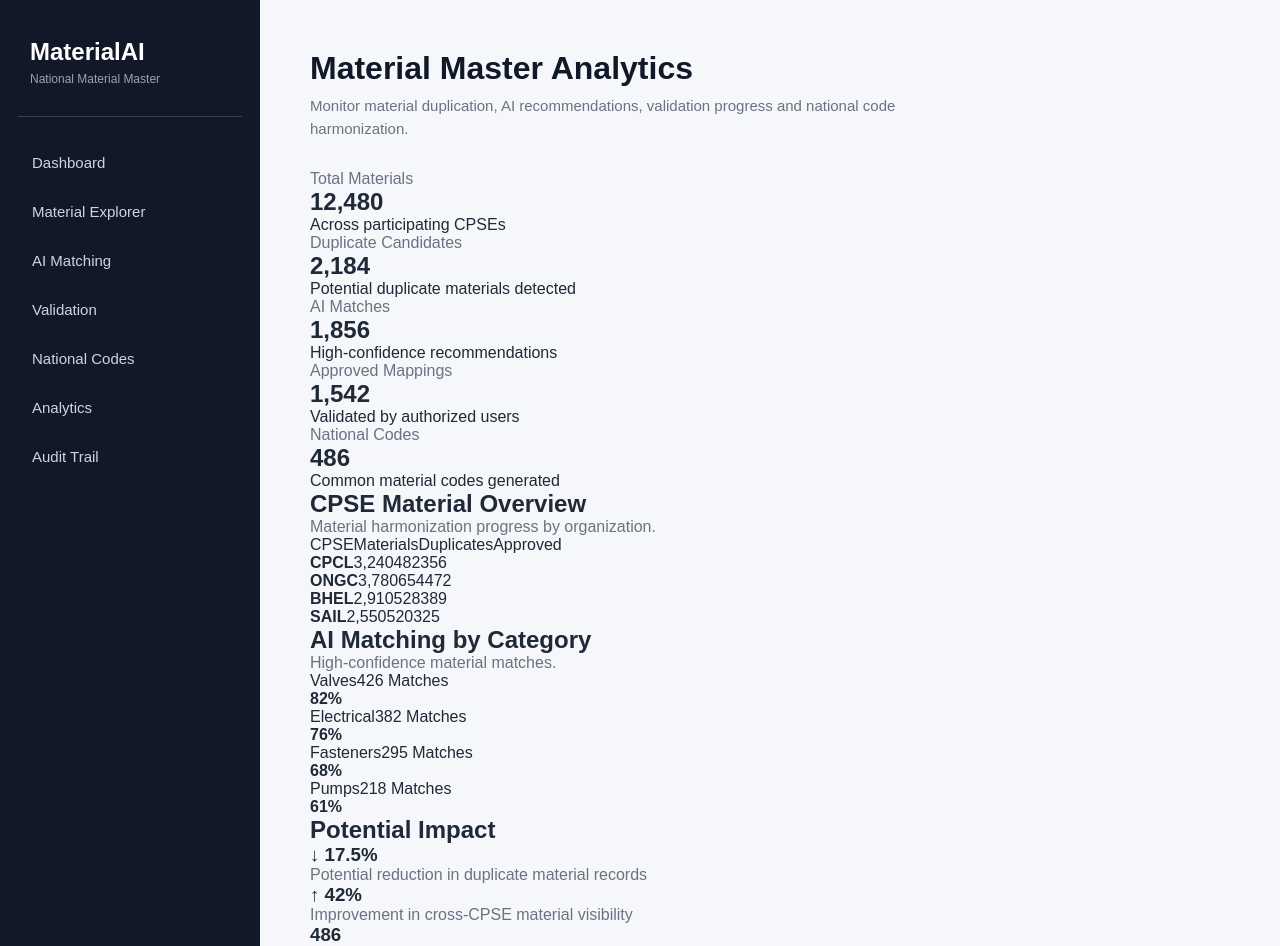
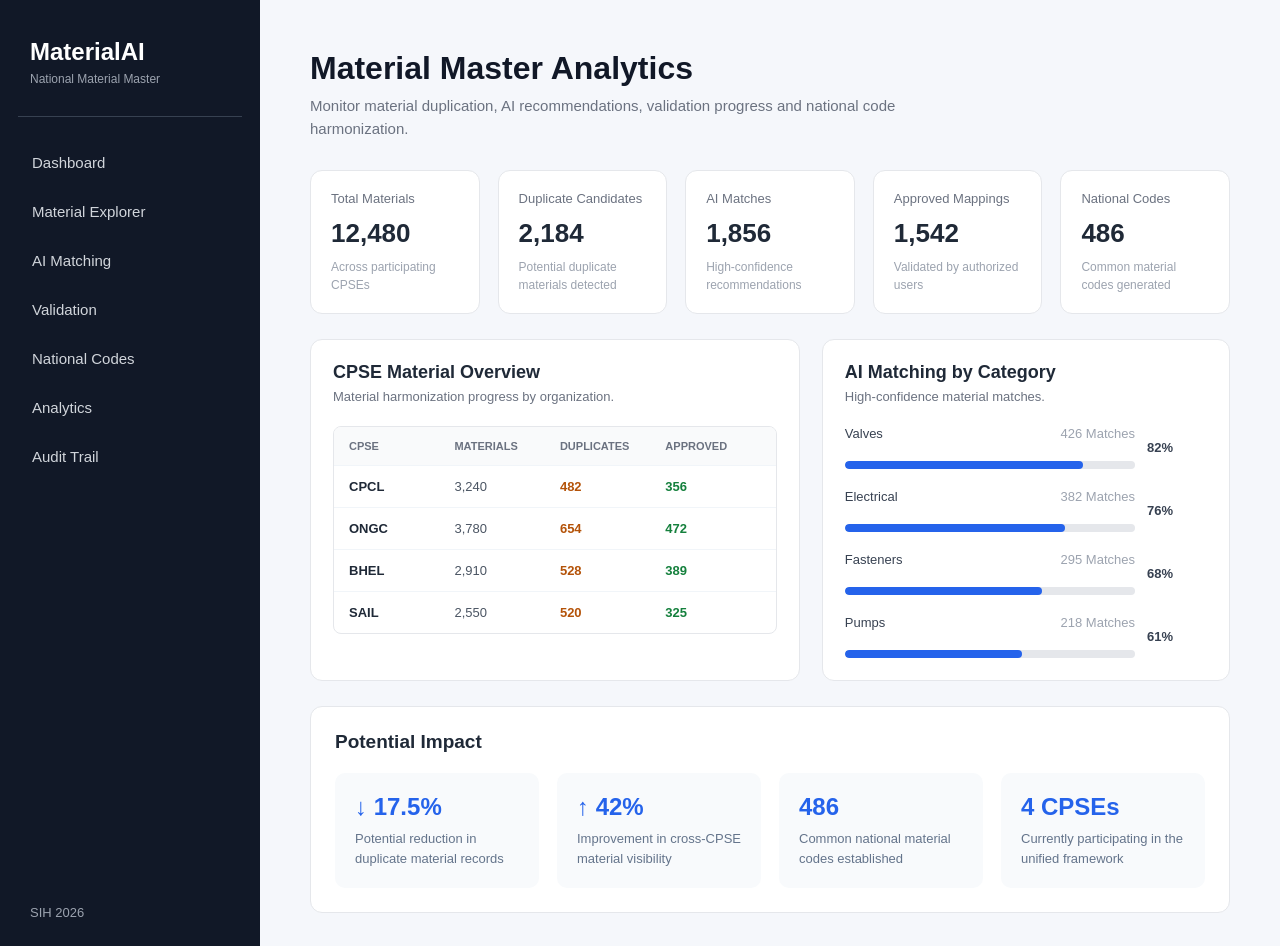
Before and after one commit to DHANUSHRI-MUTHUKUMARAN/-material-harmonization, a React (Vite) app in the folder material-harmonization-frontend/: page /analytics in a window 1280 px wide. Shown: the top 946 px of the page. Built offline with nearby package versions, Linux system fonts and the light colour scheme.

Commit message:
analytics

```diff
--- a/material-harmonization-frontend/src/index.css
+++ b/material-harmonization-frontend/src/index.css
@@ -1100,3 +1100,233 @@ body {
     gap: 8px;
   }
 }
+/* ================================
+   ANALYTICS
+================================ */
+
+.analytics-page {
+  width: 100%;
+}
+
+.analytics-stats {
+  display: grid;
+  grid-template-columns: repeat(5, 1fr);
+  gap: 18px;
+  margin-top: 28px;
+}
+
+.analytics-stat-card {
+  background-color: white;
+  border: 1px solid #e5e7eb;
+  border-radius: 12px;
+  padding: 20px;
+}
+
+.analytics-stat-card p {
+  color: #6b7280;
+  font-size: 13px;
+  margin-bottom: 12px;
+}
+
+.analytics-stat-card h2 {
+  color: #1f2937;
+  font-size: 26px;
+  margin-bottom: 8px;
+}
+
+.analytics-stat-card span {
+  color: #9ca3af;
+  font-size: 12px;
+}
+
+/* MAIN GRID */
+
+.analytics-grid {
+  display: grid;
+  grid-template-columns: 1.2fr 1fr;
+  gap: 22px;
+  margin-top: 25px;
+}
+
+.analytics-card {
+  background-color: white;
+  border: 1px solid #e5e7eb;
+  border-radius: 12px;
+  padding: 22px;
+}
+
+.analytics-card-header {
+  margin-bottom: 22px;
+}
+
+.analytics-card-header h2 {
+  color: #1f2937;
+  font-size: 18px;
+  margin-bottom: 6px;
+}
+
+.analytics-card-header p {
+  color: #6b7280;
+  font-size: 13px;
+}
+
+/* CPSE TABLE */
+
+.analytics-table {
+  border: 1px solid #e5e7eb;
+  border-radius: 8px;
+  overflow: hidden;
+}
+
+.analytics-table-header,
+.analytics-table-row {
+  display: grid;
+  grid-template-columns: 1fr 1fr 1fr 1fr;
+  gap: 10px;
+  padding: 13px 15px;
+  align-items: center;
+}
+
+.analytics-table-header {
+  background-color: #f9fafb;
+  color: #6b7280;
+  font-size: 11px;
+  font-weight: 700;
+  text-transform: uppercase;
+}
+
+.analytics-table-row {
+  border-top: 1px solid #f1f5f9;
+  font-size: 13px;
+  color: #4b5563;
+}
+
+.analytics-table-row strong {
+  color: #1f2937;
+}
+
+.duplicate-number {
+  color: #b45309;
+  font-weight: 600;
+}
+
+.approved-number {
+  color: #15803d;
+  font-weight: 600;
+}
+
+/* CATEGORY PROGRESS */
+
+.category-analytics {
+  display: flex;
+  flex-direction: column;
+  gap: 20px;
+}
+
+.category-row {
+  display: grid;
+  grid-template-columns: 1fr 60px;
+  gap: 12px;
+}
+
+.category-info {
+  display: flex;
+  justify-content: space-between;
+  font-size: 13px;
+  color: #374151;
+  margin-bottom: 8px;
+}
+
+.category-info span:last-child {
+  color: #9ca3af;
+}
+
+.progress-track {
+  grid-column: 1;
+  height: 8px;
+  background-color: #e5e7eb;
+  border-radius: 10px;
+  overflow: hidden;
+}
+
+.progress-bar {
+  height: 100%;
+  background-color: #2563eb;
+  border-radius: 10px;
+}
+
+.category-row > strong {
+  grid-column: 2;
+  grid-row: 1 / span 2;
+  align-self: center;
+  color: #374151;
+  font-size: 13px;
+}
+
+/* IMPACT SECTION */
+
+.impact-section {
+  margin-top: 25px;
+  background-color: white;
+  border: 1px solid #e5e7eb;
+  border-radius: 12px;
+  padding: 24px;
+}
+
+.impact-section > h2 {
+  font-size: 19px;
+  color: #1f2937;
+  margin-bottom: 20px;
+}
+
+.impact-grid {
+  display: grid;
+  grid-template-columns: repeat(4, 1fr);
+  gap: 18px;
+}
+
+.impact-item {
+  padding: 20px;
+  background-color: #f8fafc;
+  border-radius: 10px;
+}
+
+.impact-item h3 {
+  font-size: 24px;
+  color: #2563eb;
+  margin-bottom: 8px;
+}
+
+.impact-item p {
+  font-size: 13px;
+  color: #64748b;
+  line-height: 1.5;
+}
+
+/* RESPONSIVE */
+
+@media (max-width: 1100px) {
+  .analytics-stats {
+    grid-template-columns: repeat(3, 1fr);
+  }
+
+  .impact-grid {
+    grid-template-columns: repeat(2, 1fr);
+  }
+}
+
+@media (max-width: 850px) {
+  .analytics-grid {
+    grid-template-columns: 1fr;
+  }
+}
+
+@media (max-width: 600px) {
+  .analytics-stats {
+    grid-template-columns: 1fr;
+  }
+
+  .impact-grid {
+    grid-template-columns: 1fr;
+  }
+}
```
